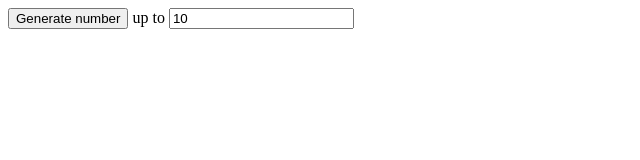
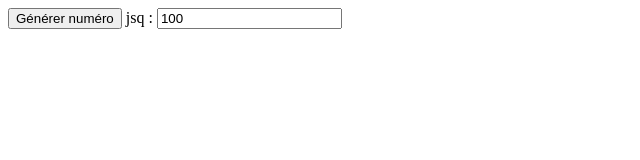
Before and after one commit to MarieTORTON/simpleprojet, a plain HTML site: page index.html in a window 1280 px wide. Shown: the full height of the page, 0-640 px from the left. Drawn offline with Linux system fonts and the light colour scheme.

Commit message:
traduit en français

```diff
--- a/index.html
+++ b/index.html
@@ -2,13 +2,13 @@
 <html lang="en">
 <head>
     <meta charset="UTF-8">
-    <title>Random Number Generator</title>
+    <title>generateur de numeros</title>
     <script src="random.js" defer></script>
 </head>
 <body>
-<button disabled>Generate number</button>
-<label for="max">up to</label>
-<input type="number" id="max" name="rand_max" value="10" />
+<button disabled>Générer numéro</button>
+<label for="max">jsq : </label>
+<input type="number" id="max" name="rand_max" value="100" />
 <div id="result"></div>
 </body>
 </html>
```
